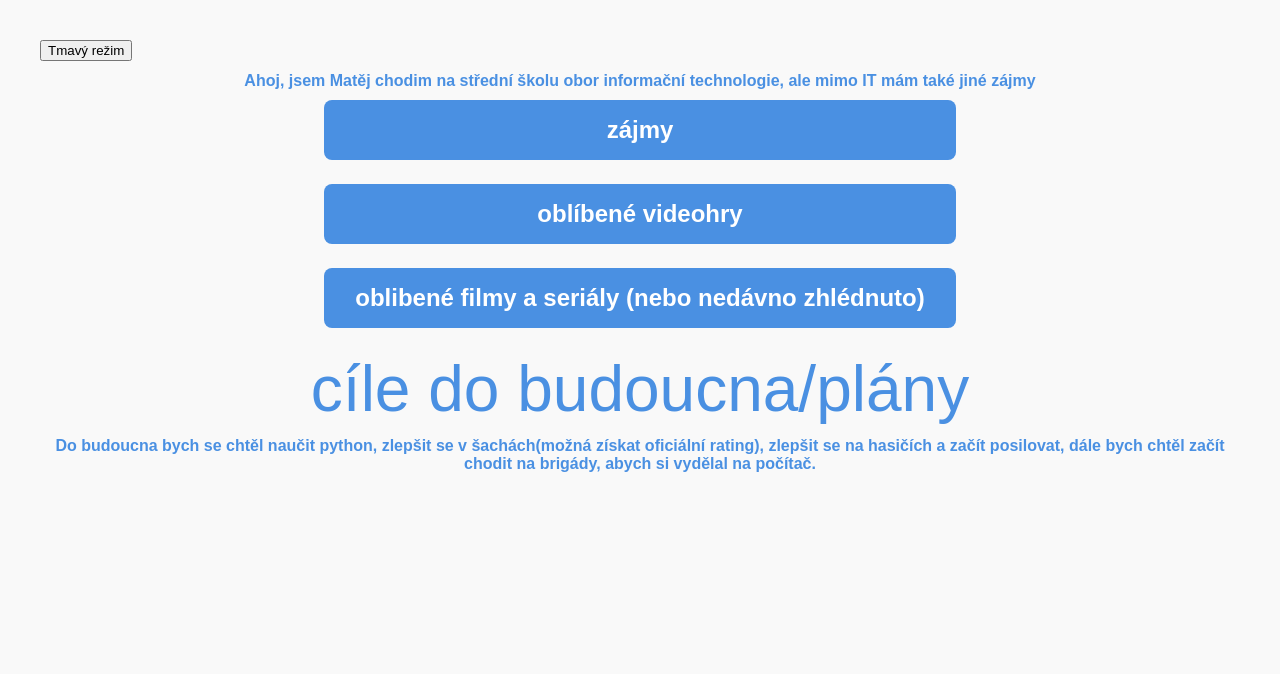
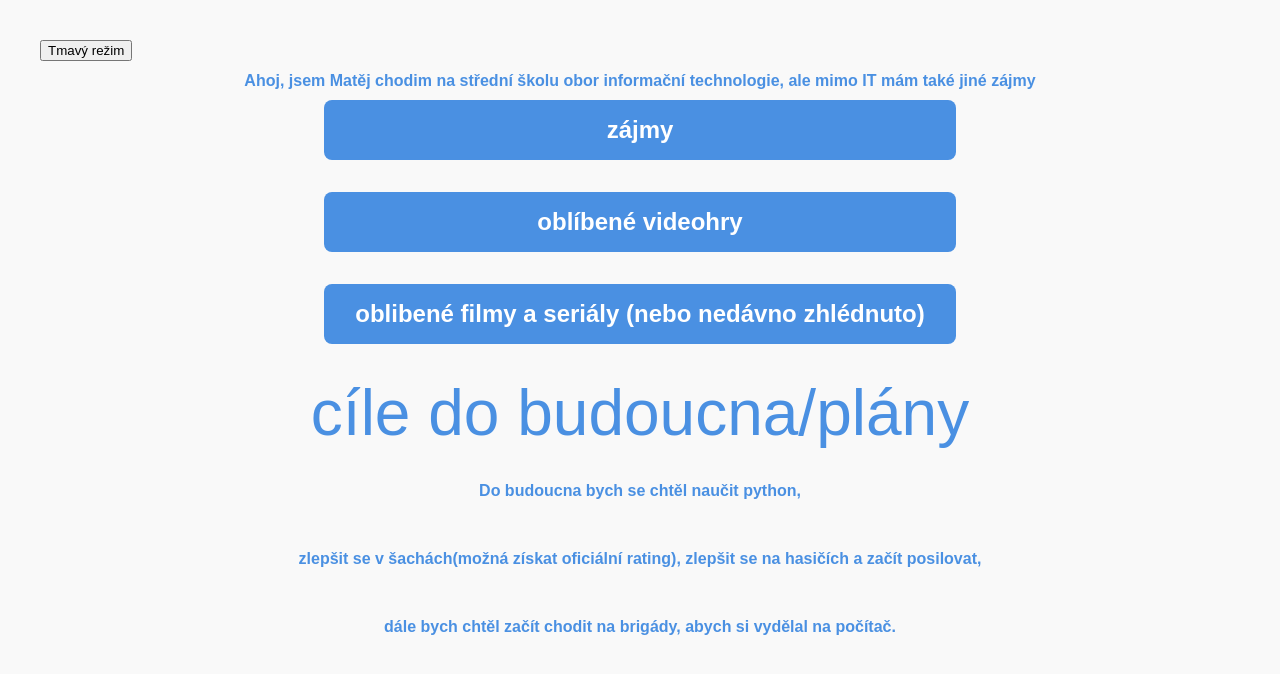
Before and after one commit to losacek/losacek.github.io, a plain HTML site: page index.html in a window 1280 px wide. Drawn offline with Linux system fonts and the light colour scheme.

Commit message:
Update index.html

```diff
--- a/index.html
+++ b/index.html
@@ -19,7 +19,7 @@ body.dark-mode {
     }
 
     .section {
-      margin-bottom: 1.5rem;
+      margin-bottom: 2rem;
     }
 
     .toggle-title {
@@ -142,12 +142,17 @@ Ahoj, jsem Matěj chodim na střední školu obor informační technologie, ale
       content.classList.toggle("show");
     }
   </script>
+<div class="section">
 <div class="nadpis">
 cíle do budoucna/plány
   </div>
+  </div>
+  <div class="section">
   <h1>
-    Do budoucna bych se chtěl naučit python, zlepšit se v šachách(možná získat oficiální rating), zlepšit se na hasičích a začít posilovat, dále bych chtěl začít chodit na brigády, abych si vydělal na počítač.
+    Do budoucna bych se chtěl naučit python,<div class="section"><br></div> zlepšit se v šachách(možná získat oficiální rating),
+    zlepšit se na hasičích a začít posilovat,<div class="section"><br></div>dále bych chtěl začít chodit na brigády, abych si vydělal na počítač.
   </h1>
+</div>
   <div class="nadpis">
 
   </div>
```
